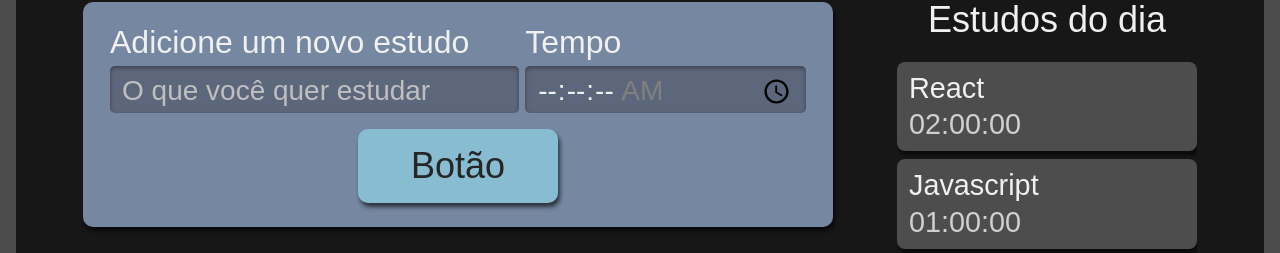
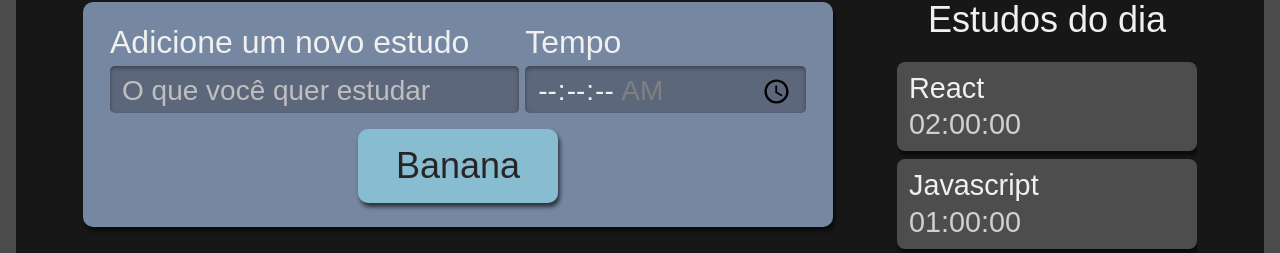
Before and after one commit to lfrprazeres/alura-studies, a React (Create React App) app: page / in a window 1280 px wide. Shown: the part 222-475 px from the top of the page. Built offline with nearby package versions, Linux system fonts and the light colour scheme.

Commit message:
aula4.1 - Conhecendo Props

```diff
--- a/src/components/Botao/index.tsx
+++ b/src/components/Botao/index.tsx
@@ -5,7 +5,7 @@ class Botao extends React.Component {
   render() {
     return (
       <button className={style.botao}>
-        Botão
+        {this.props.children}
       </button>
     )
   }
--- a/src/components/Formulario/index.tsx
+++ b/src/components/Formulario/index.tsx
@@ -32,7 +32,9 @@ class Formulario extends React.Component {
             required
           />
         </div>
-        <Botao />
+        <Botao>
+          Banana
+        </Botao>
       </form>
     )
   }
```
